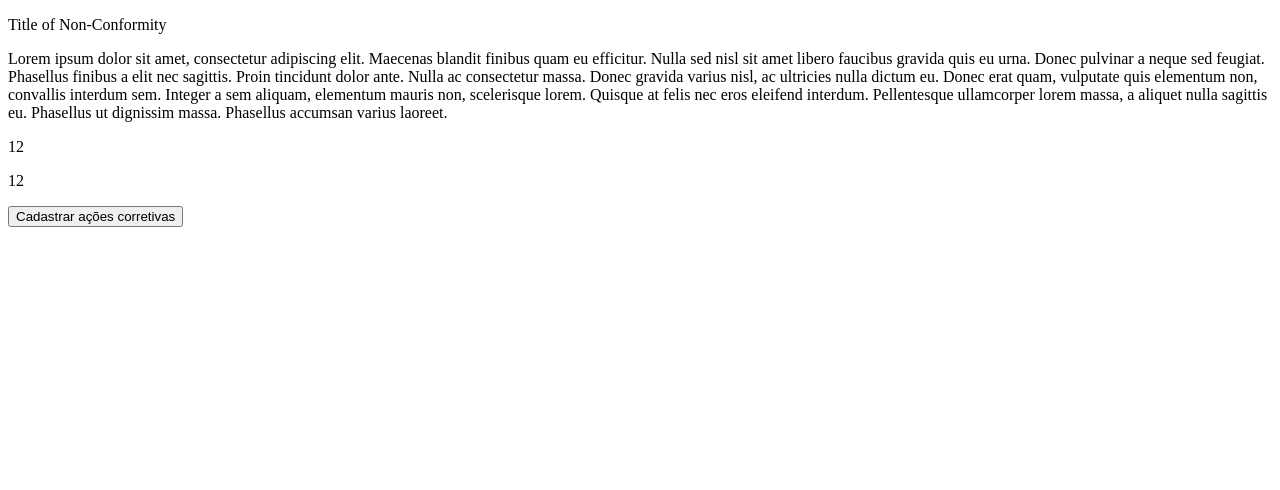
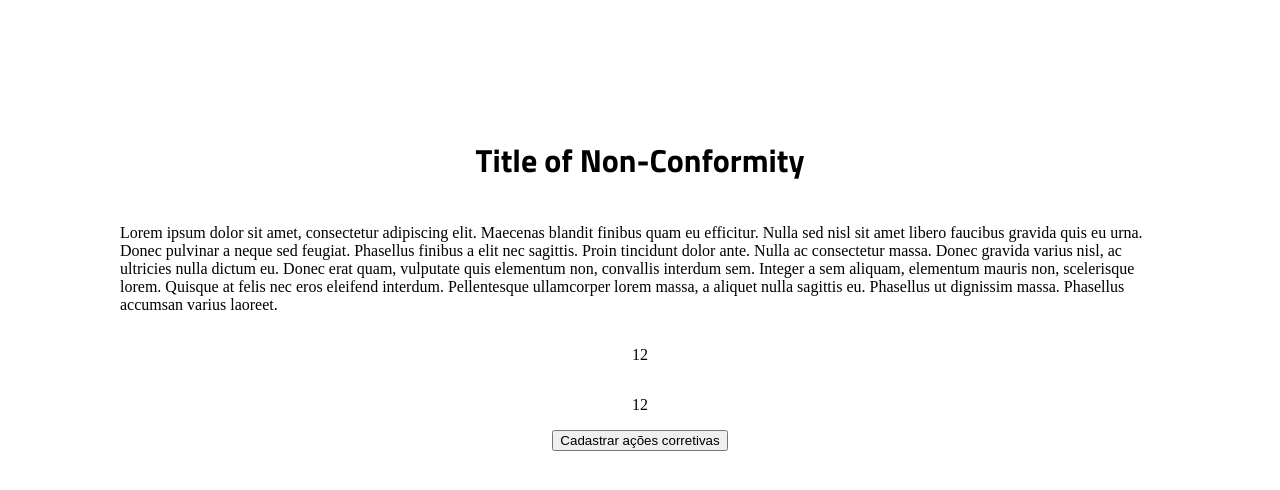
Before and after one commit to KaelHS/desafioQualyteam, a React (Create React App) app: page /nonconformity/1 in a window 1280 px wide. Shown: the top 490 px of the page. Built offline with nearby package versions, Linux system fonts and the light colour scheme; data requests are answered from the project's data file.

Commit message:
Departments name insert on NonConformityTable component

```diff
--- a/db.json
+++ b/db.json
@@ -1,8 +1,8 @@
 {
   "departments": [
-    { "id": 1, "name": "Quality" },
-    { "id": 2, "name": "Management" },
-    { "id": 3, "name": "Sales" }
+    { "id": 1, "name": "Qualidade" },
+    { "id": 2, "name": "Gerência" },
+    { "id": 3, "name": "Vendas" }
   ],
   "corrective-actions": [
     {
@@ -46,6 +46,14 @@
       "ocurrence-date": "17-08-2019",
       "departments": [1, 3],
       "corrective-actions": [2]
+    },
+    {
+      "id": 4,
+      "title": "Title of Non-Conformity",
+      "description": "Lorem ipsum dolor sit amet, consectetur adipiscing elit. Maecenas blandit finibus quam eu efficitur. Nulla sed nisl sit amet libero faucibus gravida quis eu urna. Donec pulvinar a neque sed feugiat. Phasellus finibus a elit nec sagittis. Proin tincidunt dolor ante. Nulla ac consectetur massa. Donec gravida varius nisl, ac ultricies nulla dictum eu. Donec erat quam, vulputate quis elementum non, convallis interdum sem. Integer a sem aliquam, elementum mauris non, scelerisque lorem. Quisque at felis nec eros eleifend interdum. Pellentesque ullamcorper lorem massa, a aliquet nulla sagittis eu. Phasellus ut dignissim massa. Phasellus accumsan varius laoreet.",
+      "ocurrence-date": "17-08-2019",
+      "departments": [ 2 ],
+      "corrective-actions": [2]
     }
   ]
 }
--- a/src/components/NonConformityTable/index.tsx
+++ b/src/components/NonConformityTable/index.tsx
@@ -22,20 +22,6 @@ export function NonConformityTable ( {onOpenViewModal}: NonConformityTableProps)
 
     const { nonConformities } = useNonConformity();
 
-    const  getDepartmentById: any = ( arraydpts: Array<number> ) => {
-
-        let deptList = department.filter( dpto =>
-            arraydpts.filter( ( id ) =>
-                {
-                    if (id === dpto.id){
-                        return(
-                            <p>{ JSON.stringify(dpto.name) } </p>
-                        );
-                    }}
-                    ) )
-
-    }
-
 
     useEffect( () => {
         async function loadDepartments () {
@@ -49,7 +35,7 @@ export function NonConformityTable ( {onOpenViewModal}: NonConformityTableProps)
         loadDepartments();
 
 
-    }, [])
+    }, [nonConformities])
 
     return (
         <BrowserRouter>
@@ -68,7 +54,7 @@ export function NonConformityTable ( {onOpenViewModal}: NonConformityTableProps)
                 </thead>
                 <tbody>
 
-                    { nonConformities.map ( (nonConformity, index ) => (
+                    { nonConformities.map ( nonConformity => (
                         <tr key={ nonConformity.id}>
                             <td>
                             <button>
@@ -88,11 +74,18 @@ export function NonConformityTable ( {onOpenViewModal}: NonConformityTableProps)
                             <td>{nonConformity.title}</td>
                             <td className="descriptionData">{ nonConformity.description }</td>
                             <td>
-                                {getDepartmentById (nonConformity.departments) }
-                                {/* { department.filter( ( dpt ) => {
-                                    if ( dpt.id === nonConformity.departments[index]) {
-                                    return JSON.stringify(dpt.name);
-                                }})} */}
+                                {
+                                    nonConformity.departments.map( x => {
+                                        let depto = department.find( item => item.id === x );
+                                        if (depto) {
+                                            if (nonConformity.departments.length > 1){
+                                                return depto.name + ',  ';
+                                            } else {
+                                                return depto.name ;
+                                            }
+                                        }
+                                      })
+                                }
                             </td>
                             <td>{ nonConformity["ocurrence-date"] }</td>
                         </tr>
@@ -100,13 +93,7 @@ export function NonConformityTable ( {onOpenViewModal}: NonConformityTableProps)
 
                 </tbody>
             </table>
-            <div>
-                { department.map( (dpt) => (
-                    <ul key={dpt.id}>
-                        <h2>{dpt.name}</h2>
-                    </ul>
-                ))}
-            </div>
+
         </TableContent>
         </Switch>
         </BrowserRouter>
--- a/src/pages/NonConformity/index.tsx
+++ b/src/pages/NonConformity/index.tsx
@@ -3,6 +3,7 @@ import { api } from '../../services/api';
 import  { RouteComponentProps, withRouter } from 'react-router-dom';
 import IPage from '../../interfaces/pages';
 
+import { Container } from './styles';
 
 interface NonConformity {
     id: number;
@@ -34,7 +35,8 @@ const NonConformity: FunctionComponent<IPage & RouteComponentProps<any>> = ( pro
 
     return (
         <>
-            <p>{nConformity.title}</p>
+        <Container>
+            <h1>{nConformity.title}</h1>
             <p>{nConformity.description}</p>
             <p>{nConformity.departments}</p>
             <p>{nConformity['corrective-actions']}</p>
@@ -45,6 +47,7 @@ const NonConformity: FunctionComponent<IPage & RouteComponentProps<any>> = ( pro
                 >
                     Cadastrar ações corretivas</button>
             </div>
+        </Container>
         </>
     );
 }
--- /dev/null
+++ b/src/pages/NonConformity/styles.ts
@@ -0,0 +1,18 @@
+import styled from 'styled-components';
+
+export const Container = styled.div`
+    margin: 7rem;
+    display: flex;
+    flex-direction: column;
+    align-items: center;
+    justify-content: center;
+
+    h1 {
+        font-size: 2rem;
+        padding: 0.5rem 0;
+        font-weight: 700;
+        font-family: 'Titillium Web', sans-serif;
+        color: var(--text-blue);
+        margin: 1rem auto;
+    }
+`;
```
Also changed, not shown: 1 other file (tests, documents, lock files or other folders).
